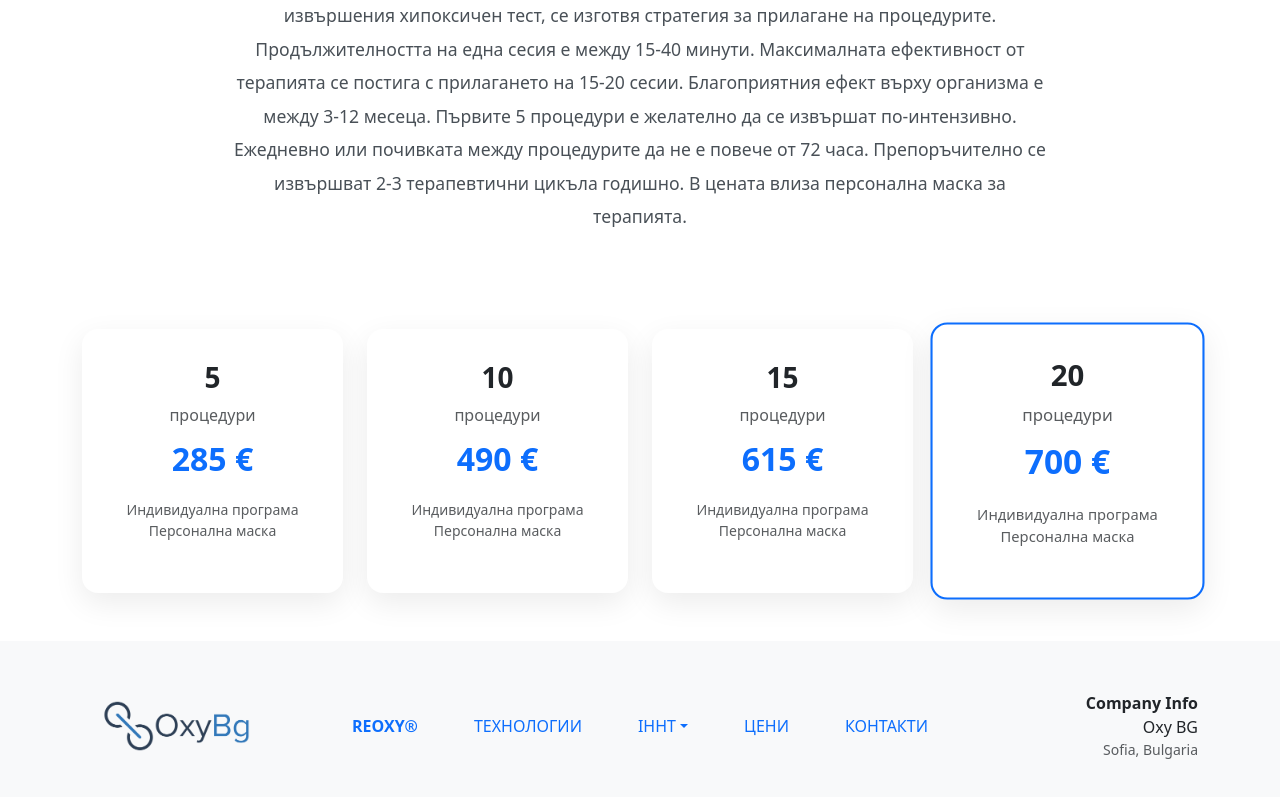
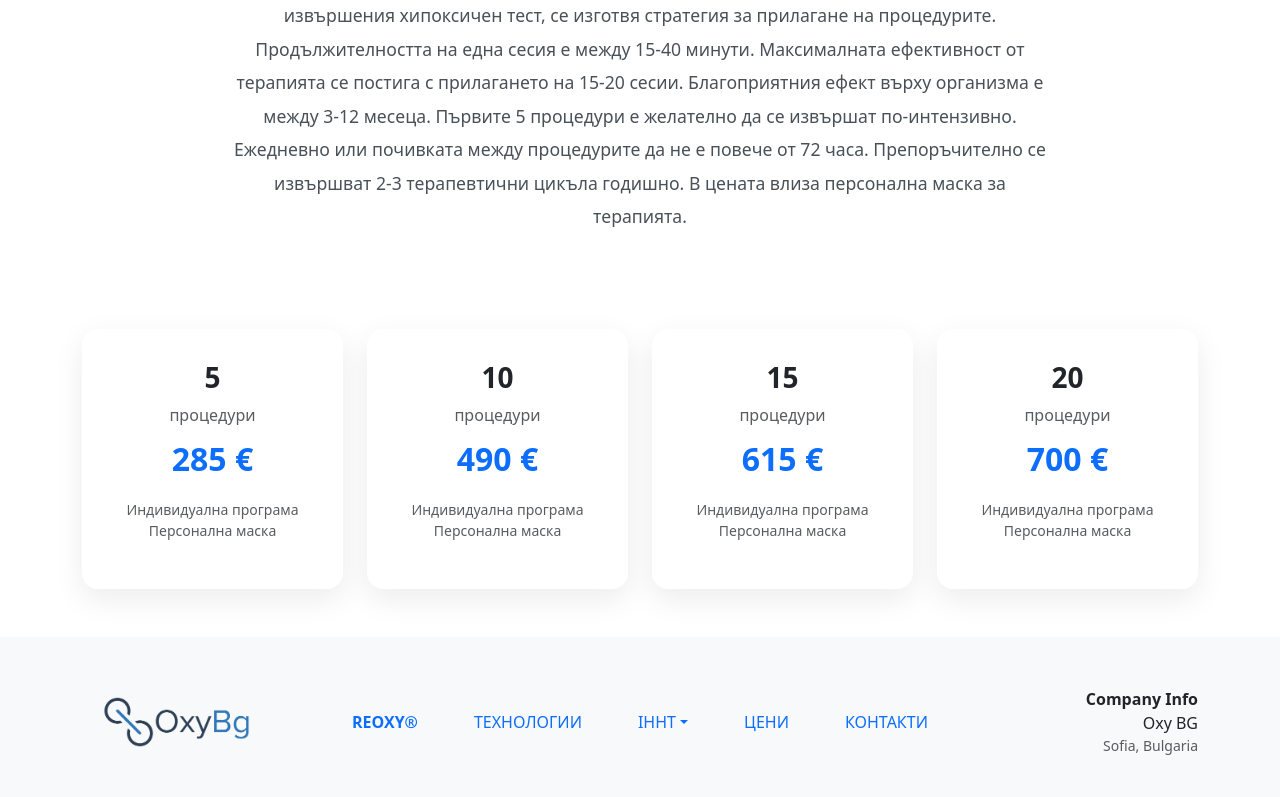
Before and after one commit to StefanPetrov49/oxybg, a Next.js app: page /pricing in a window 1280 px wide. Shown: the part 413-1210 px from the top of the page. Built offline with nearby package versions, Linux system fonts and the light colour scheme.

Commit message:
remove blue border

```diff
--- a/components/Pricing.js
+++ b/components/Pricing.js
@@ -6,9 +6,9 @@ export default function Pricing() {
 
   const pricingPlans = [
     { sessions: 5, price: 285 },
-  { sessions: 10, price: 490},
+    { sessions: 10, price: 490 },
     { sessions: 15, price: 615 },
-  { sessions: 20, price: 700, highlight: true },
+    { sessions: 20, price: 700},
   ];
 
   return (
```
Lines whose indentation alone changed are shown as unchanged.
